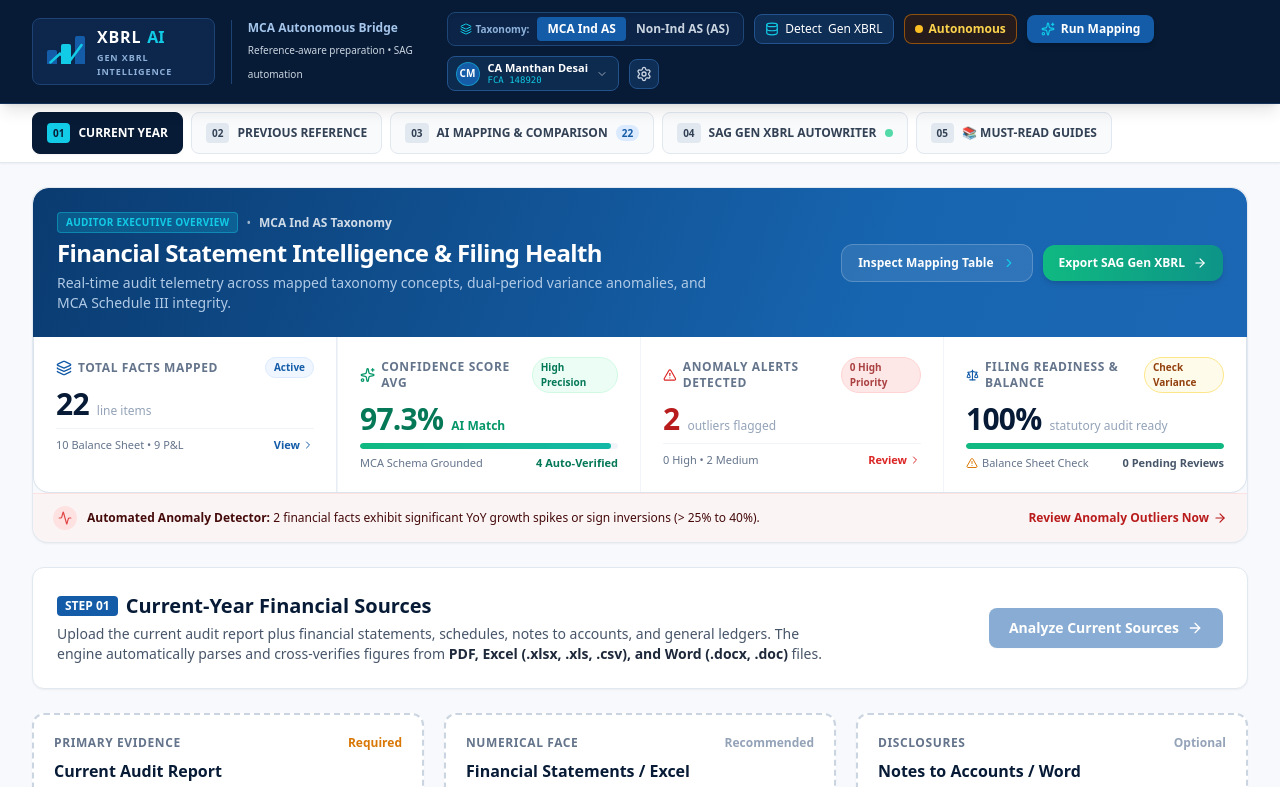
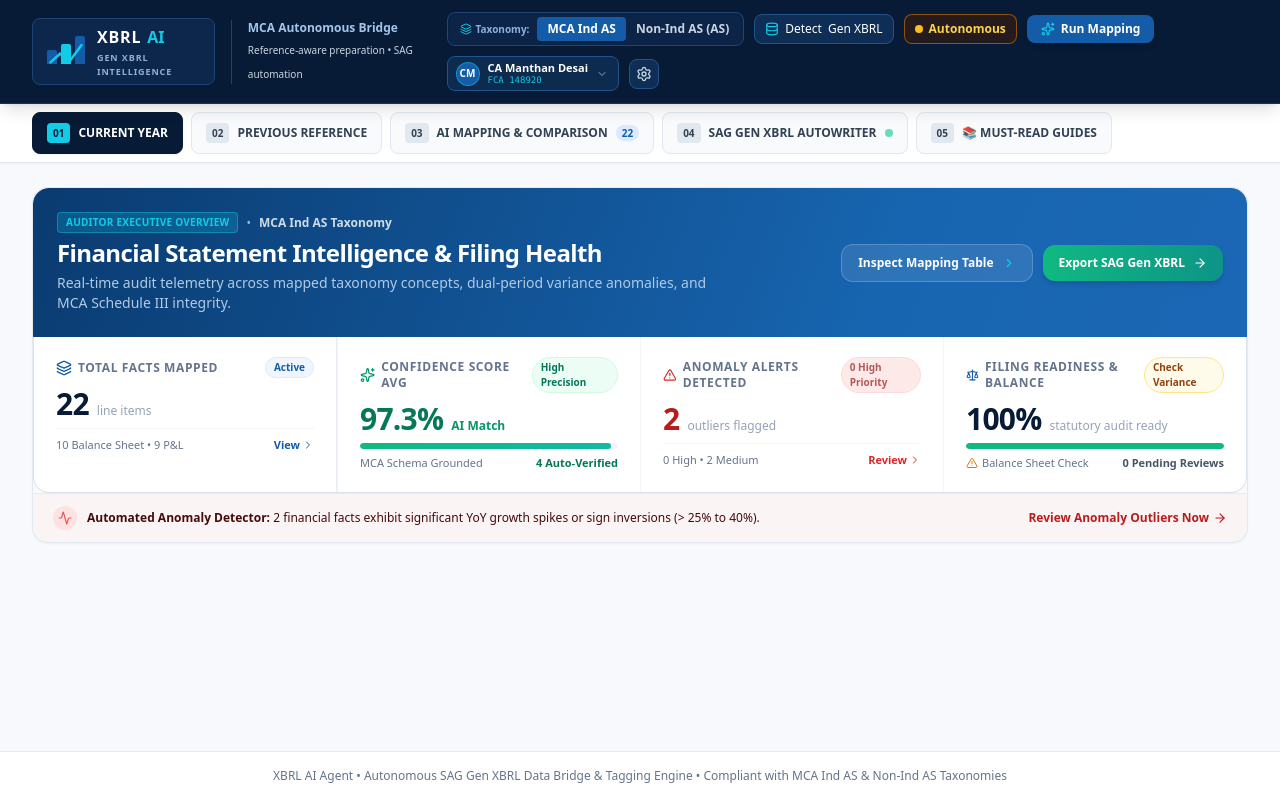
Before and after one commit to infotaskosphere/XBRLAIAgent, a React (Vite) app: page / in a window 1280 px wide. Shown: the top 787 px of the page. Built offline with nearby package versions, Linux system fonts and the light colour scheme.

Commit message:
Show dashboard first and source ingestion on demand

```diff
--- a/src/components/CurrentYearTab.tsx
+++ b/src/components/CurrentYearTab.tsx
@@ -14,6 +14,8 @@ interface CurrentYearTabProps {
   taxonomy?: TaxonomyStandard;
   onNavigateToMapping?: () => void;
   onNavigateToSag?: () => void;
+  showSources?: boolean;
+  onShowSources?: () => void;
 }
 
 export const CurrentYearTab: React.FC<CurrentYearTabProps> = ({
@@ -26,7 +28,9 @@ export const CurrentYearTab: React.FC<CurrentYearTabProps> = ({
   facts,
   taxonomy = 'IND_AS',
   onNavigateToMapping,
-  onNavigateToSag
+  onNavigateToSag,
+  showSources = false,
+  onShowSources
 }) => {
   const auditInputRef = useRef<HTMLInputElement>(null);
   const financialInputRef = useRef<HTMLInputElement>(null);
@@ -66,17 +70,28 @@ export const CurrentYearTab: React.FC<CurrentYearTabProps> = ({
 
   return (
     <div className="space-y-6">
-
-      {/* High-Level Executive Summary Dashboard Panel on Landing Page */}
-      {facts && facts.length > 0 && (
+      {!showSources && facts && facts.length > 0 ? (
         <ExecutiveSummaryPanel
           facts={facts}
           taxonomy={taxonomy}
           onNavigateToMapping={onNavigateToMapping || onAnalyze}
           onNavigateToSag={onNavigateToSag || onAnalyze}
         />
-      )}
+      ) : null}
 
+      {!showSources && (!facts || facts.length === 0) ? (
+        <div className="bg-white rounded-2xl border border-slate-200 shadow-sm p-8 text-center">
+          <div className="mx-auto max-w-2xl">
+            <div className="text-xs font-extrabold text-[#12cbe6] uppercase tracking-widest mb-2">Current Year</div>
+            <h2 className="text-2xl font-black text-[#071b36] mb-2">Financial Statement Intelligence & Filing Health</h2>
+            <p className="text-sm text-slate-500 mb-5">Load the current-year evidence set to activate mapping, variance analysis and SAG Gen XBRL generation.</p>
+            <button onClick={onShowSources} className="px-5 py-2.5 bg-[#145ca8] text-white font-bold text-sm rounded-lg">Load Current-Year Sources</button>
+          </div>
+        </div>
+      ) : null}
+
+      {showSources ? (
+      <>
       {/* Hero Banner */}
       <div className="bg-white rounded-xl p-6 border border-slate-200 shadow-sm">
         <div className="flex flex-col md:flex-row md:items-center justify-between gap-4">
@@ -386,6 +401,8 @@ export const CurrentYearTab: React.FC<CurrentYearTabProps> = ({
         </div>
       </div>
 
+      </>
+      ) : null}
     </div>
   );
 };
```
